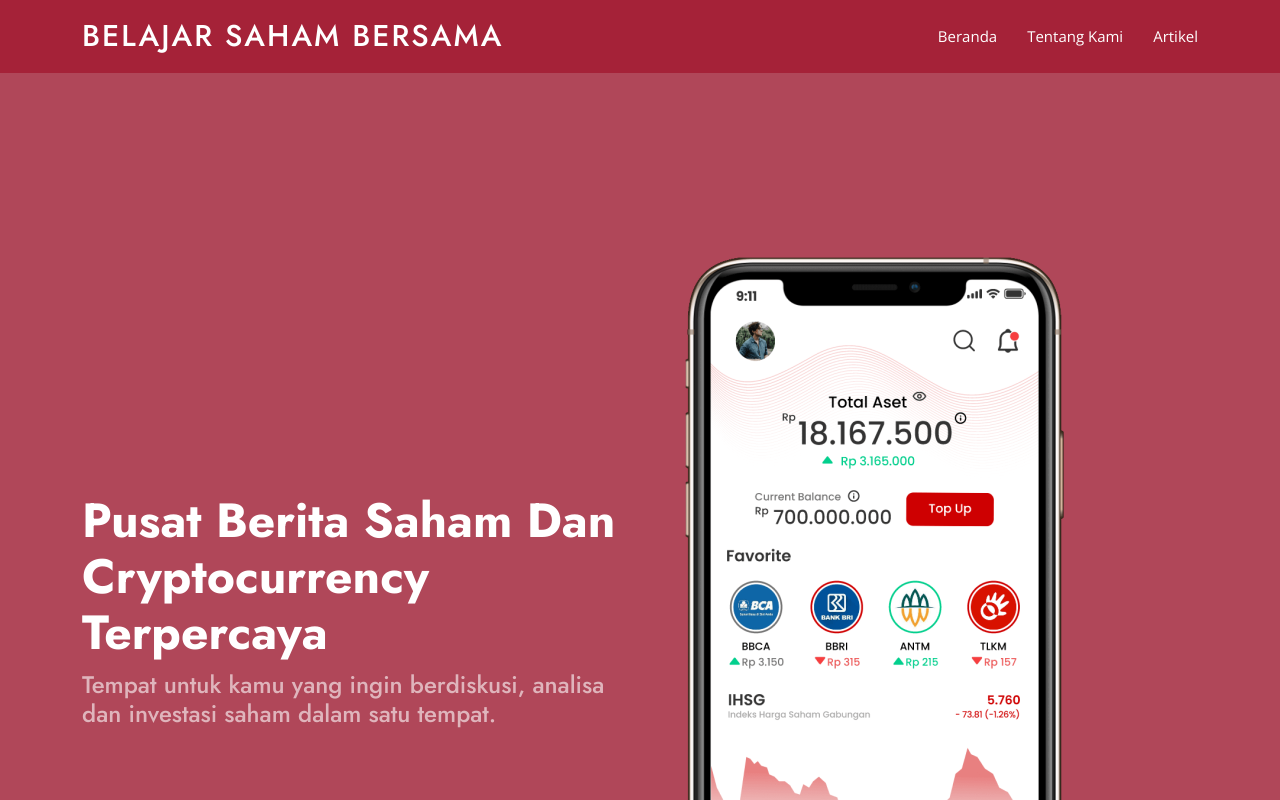
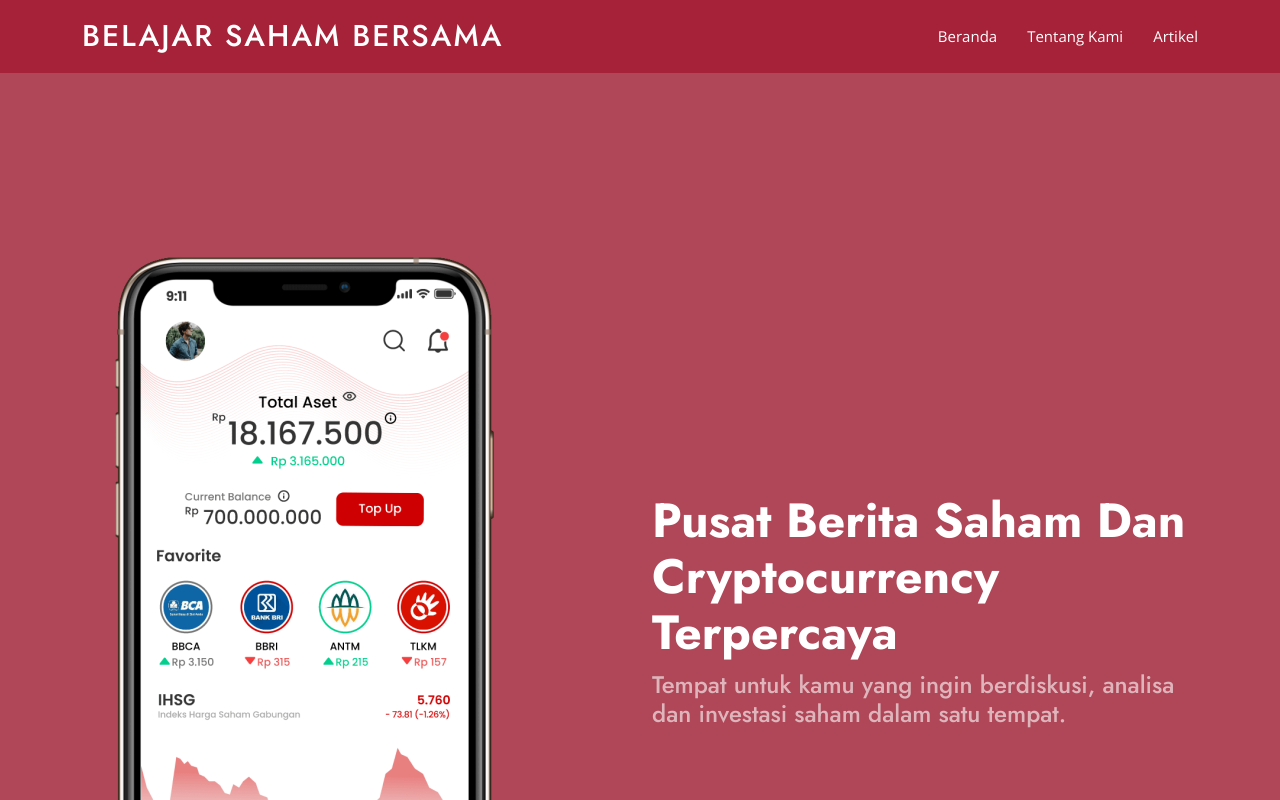
Before and after one commit to ajiinisti/react-web-money, a React (Create React App) app: page / in a window 1280 px wide. Shown: the top 800 px of the page. Built offline with nearby package versions, Linux system fonts and the light colour scheme.

Commit message:
[IMPROVE]Layout on hero section

```diff
--- a/src/pages/home/hero.jsx
+++ b/src/pages/home/hero.jsx
@@ -7,12 +7,12 @@
             <section id="hero" className="d-flex align-items-center">
                 <div className="container">
                 <div className="row">
+                    <div className="col-lg-6 order-1 order-rg-2 hero-img">
+                        <img src={StokPng} className="img-fluid animated" alt=""/>
+                    </div>
                     <div className="col-lg-6 d-flex flex-column justify-content-center pt-4 pt-lg-0 order-2 order-lg-1" data-aos="fade-up" data-aos-delay="200">
                     <h1>Pusat Berita Saham Dan Cryptocurrency Terpercaya</h1>
                     <h2>Tempat untuk kamu yang ingin berdiskusi, analisa dan investasi saham dalam satu tempat.</h2>
-                    </div>
-                    <div className="col-lg-6 order-1 order-lg-2 hero-img">
-                        <img src={StokPng} className="img-fluid animated" alt=""/>
                     </div>
                 </div>
                 </div>
```
